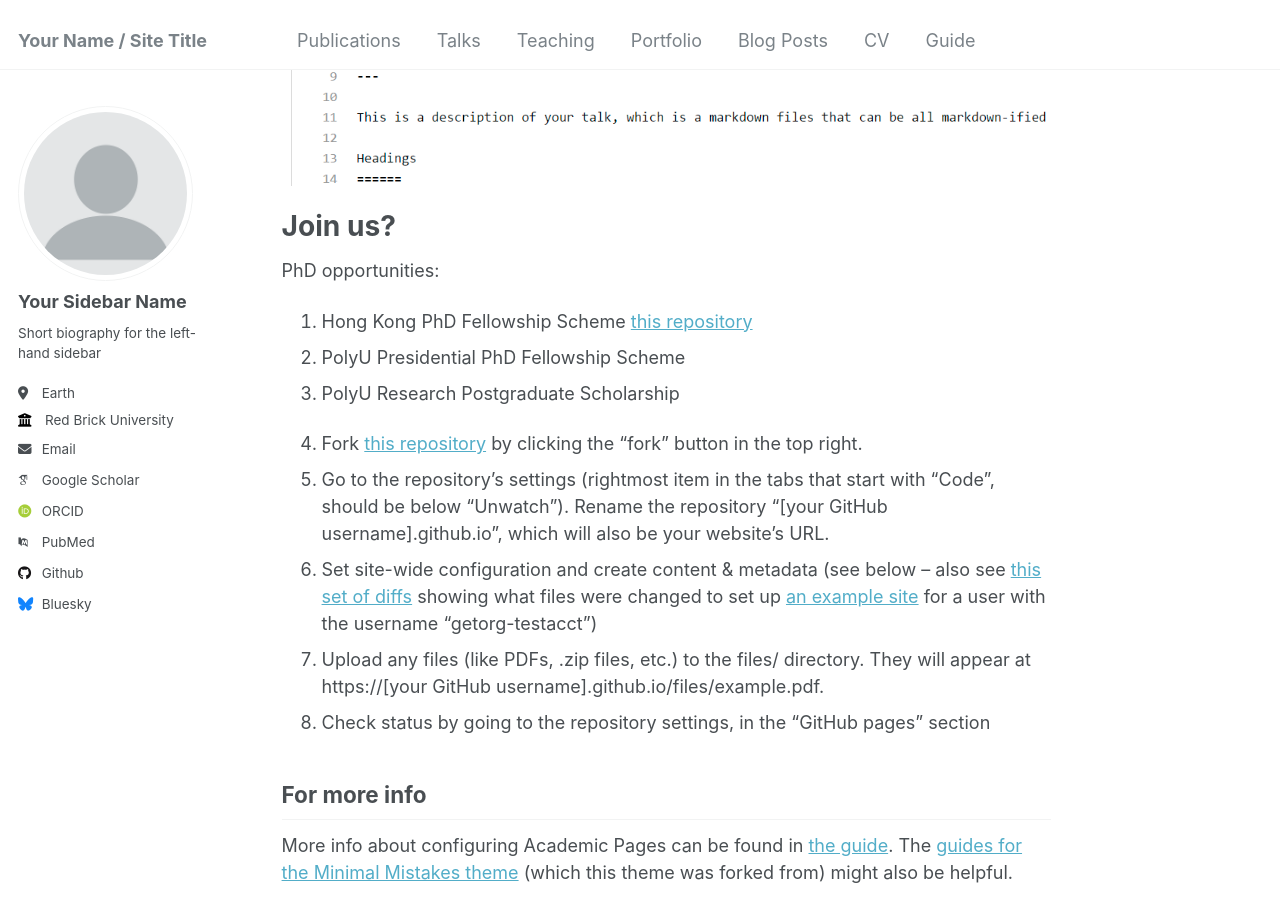
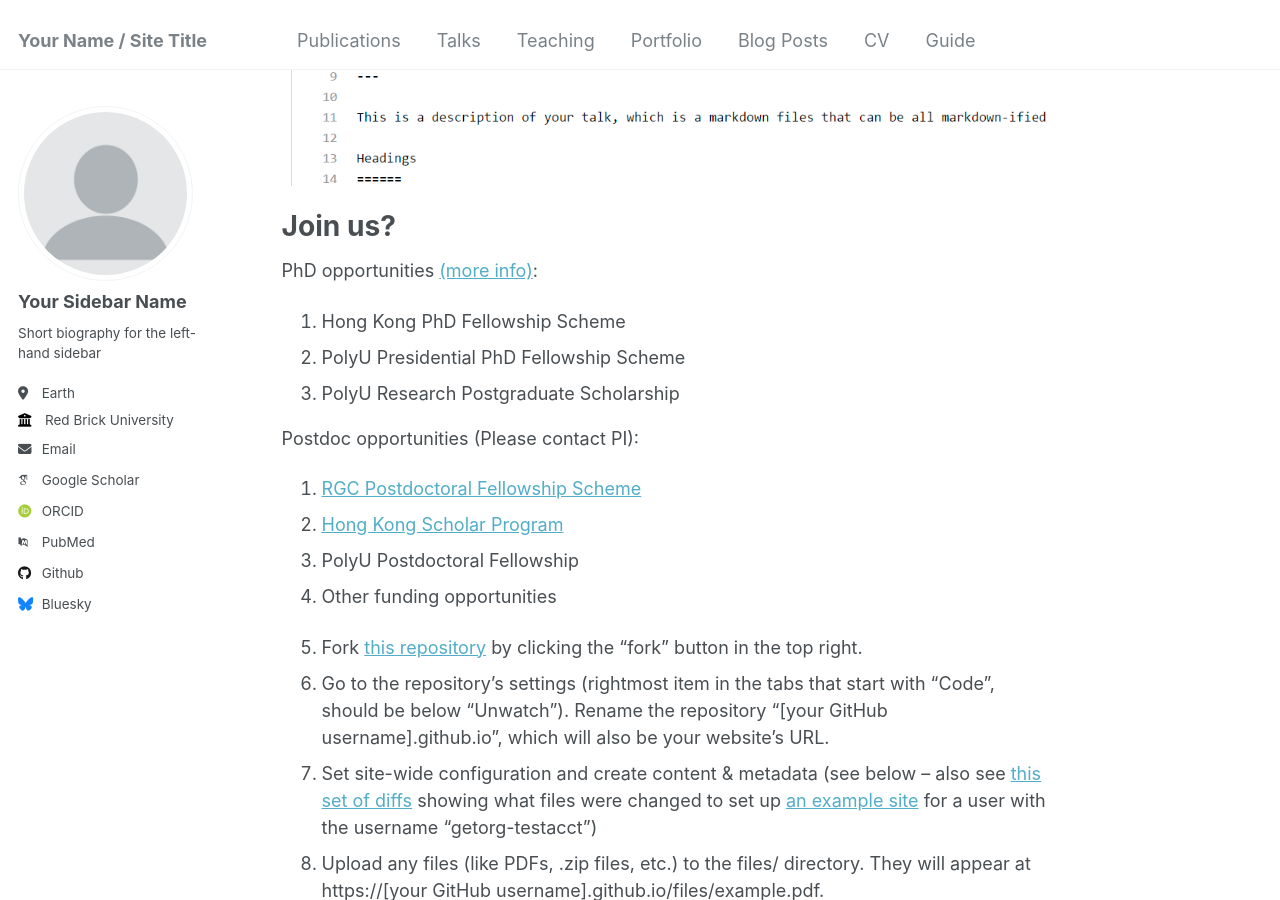
Before and after one commit to RickGuanYu/CCDL.github.io, a Jekyll site: the page built from _pages/about.md, in a window 1280 px wide and 900 px high, scrolled down 594 px. Built offline with Jekyll 4.4.1, drawn with Linux system fonts in a browser that asks for light colours; some web fonts are replaced.

Commit message:
Update about.md

```diff
--- a/_pages/about.md
+++ b/_pages/about.md
@@ -19,10 +19,16 @@ Group news!
 
 Join us?
 ======
-PhD opportunities:
-1. Hong Kong PhD Fellowship Scheme [this repository]([(https://cerg1.ugc.edu.hk/hkpfs/index.html)])
+PhD opportunities [(more info)](https://www.polyu.edu.hk/gs/prospective-students/fellowship-scholarship-schemes/):
+1. Hong Kong PhD Fellowship Scheme
 2. PolyU Presidential PhD Fellowship Scheme
 3. PolyU Research Postgraduate Scholarship
+
+Postdoc opportunities (Please contact PI):
+1. [RGC Postdoctoral Fellowship Scheme](https://www.ugc.edu.hk/eng/rgc/funding_opport/pdfs/)
+2. [Hong Kong Scholar Program](https://www.hkscholars.org/)
+3. PolyU Postdoctoral Fellowship
+4. Other funding opportunities
 
 1. Fork [this repository](https://github.com/academicpages/academicpages.github.io) by clicking the "fork" button in the top right.
 1. Go to the repository's settings (rightmost item in the tabs that start with "Code", should be below "Unwatch"). Rename the repository "[your GitHub username].github.io", which will also be your website's URL.
```
